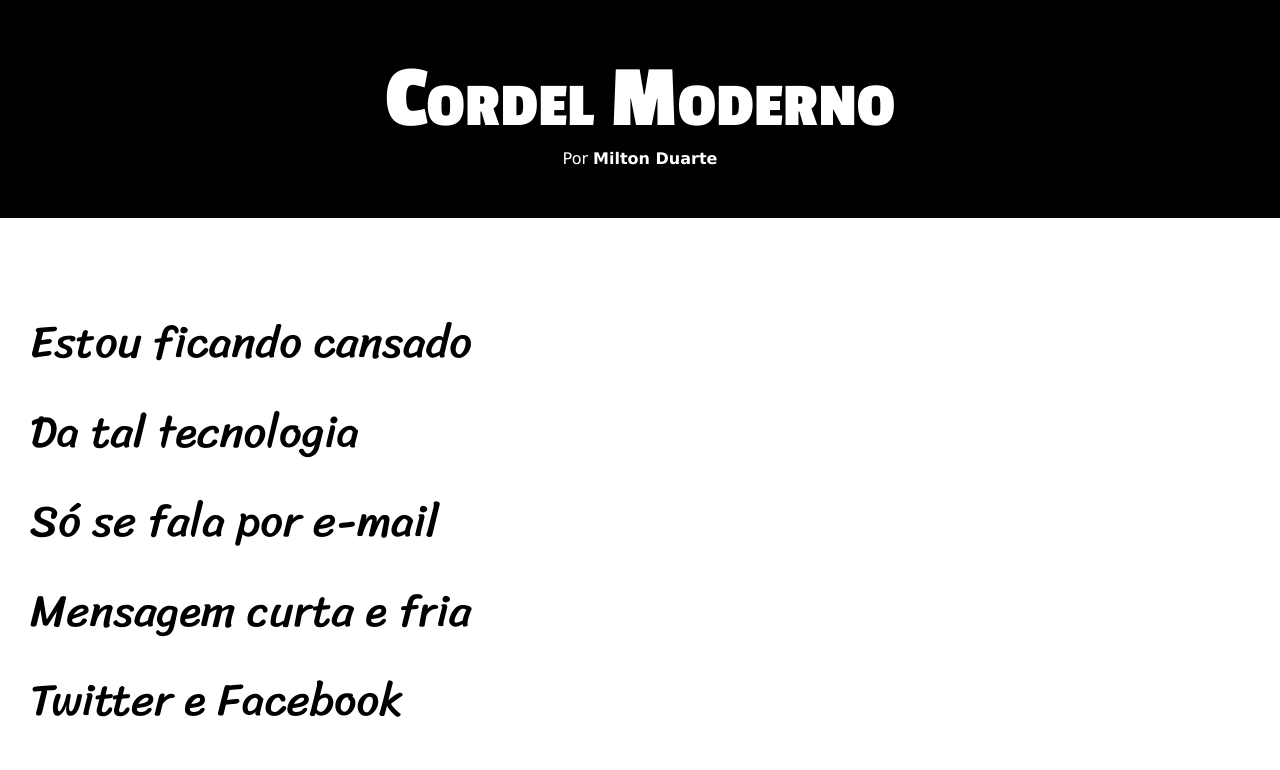
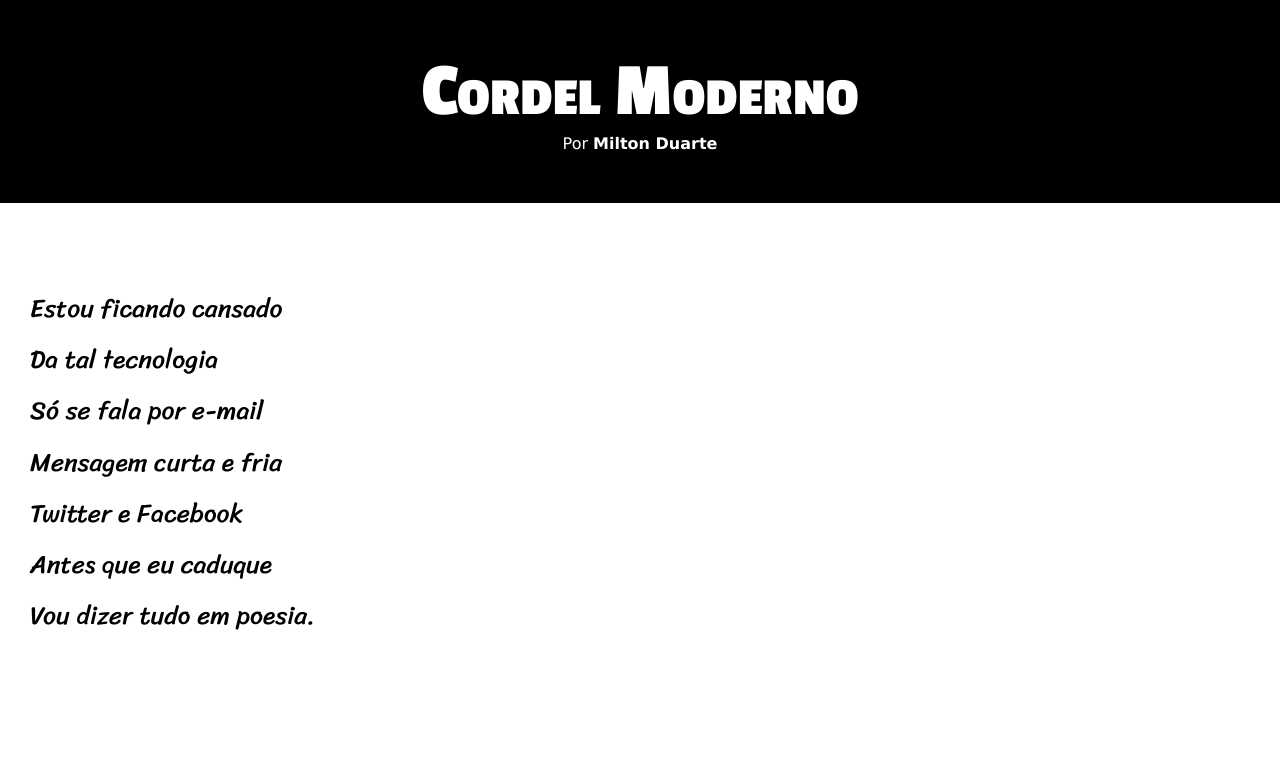
Before and after one commit to GabrielPedrosa0/projeto-cordel, a plain HTML site: page index.html in a window 1280 px wide. Shown: the top 770 px of the page. Drawn offline with nearby package versions, Linux system fonts and the light colour scheme.

Commit message:
finalizado

```diff
--- a/estilo/style.css
+++ b/estilo/style.css
@@ -31,7 +31,7 @@ header > h1{
     padding-top: 50px;
     font-variant: small-caps;
     font-family: var(--fonte2);
-    font-size: 7vw;
+    font-size: 6vw;
 }
 
 header > p{
@@ -54,7 +54,7 @@ section{
     line-height: 2em;
     padding-left: 30px;
     font-family: var(--fonte3);
-    font-size: 3.5vw;
+    font-size: 2vw;
 }
 
 section > p{
@@ -90,13 +90,6 @@ section#img02{
     background-image: url('../imagens/background002.jpg');
 }
 
-
-
-
-
-
-
-
 footer{
     background-color: black;
     color: white;
--- a/index.html
+++ b/index.html
@@ -3,6 +3,7 @@
 <head>
     <meta charset="UTF-8">
     <meta name="viewport" content="width=device-width, initial-scale=1.0">
+    <link href='https://unpkg.com/boxicons@2.1.4/css/boxicons.min.css' rel='stylesheet'>
     <link rel="stylesheet" href="estilo/style.css">
     <title>Cordel Moderno</title>
 </head>
@@ -95,7 +96,7 @@
     </section>
 
     <footer>
-        <p>Site criado por <a href="https://github.com/GabrielPedrosa0" target="_blank">Gabriel Pedrosa</a> para treinar HTML e CSS</p>
+        <p>Site criado por <i class='bx bxl-github'></i><a href="https://github.com/GabrielPedrosa0" target="_blank">Gabriel Pedrosa</a> para treinar HTML e CSS</p>
     </footer>
 </body>
 </html>
```
